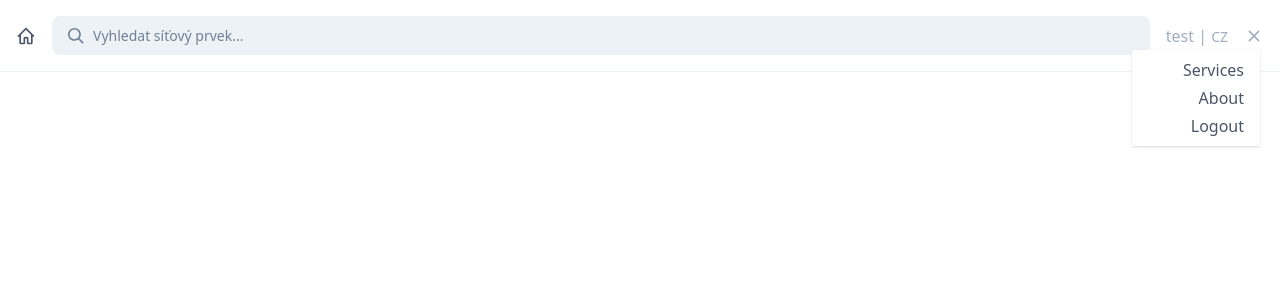
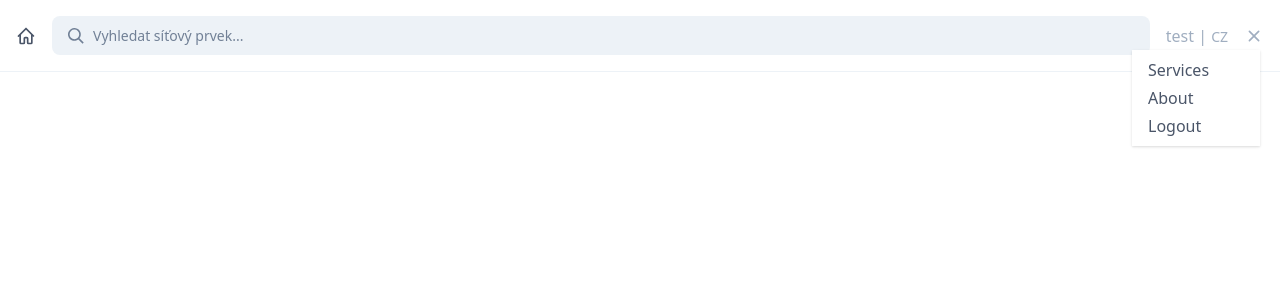
Before and after one commit to silesnet/sis-ui, a Vue app in the folder layout-design/: page / in a window 1280 px wide. Both pictures are taken after a click on the button 1254 px from the left and 35 px from the top of the page. Shown: the top 300 px of the page. Built offline with nearby package versions, Linux system fonts and the light colour scheme.

Commit message:
Change menu items alignment to left

```diff
--- a/layout-design/src/components/Menu.vue
+++ b/layout-design/src/components/Menu.vue
@@ -26,7 +26,7 @@
     ></button>
     <div
       v-if="isOpen"
-      class="absolute right-0 pt-1 pb-2 mt-1 mr-1 text-right w-32 bg-white shadow text-gray-700"
+      class="absolute right-0 w-32 pt-1 pb-2 mt-1 mr-1 text-gray-700 bg-white shadow"
     >
       <a
         class="inline-block w-full px-4 mt-1 hover:bg-gray-200"
```
